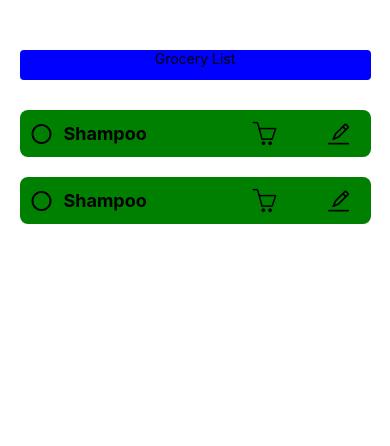
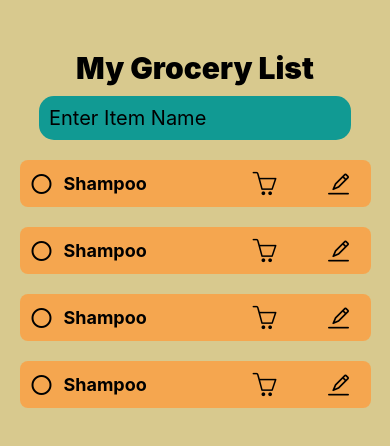
Before and after one commit to Xe12la/Add_Use_Firebase, a React Native app: screen / in a window 390 px wide. Shown: the top 446 px of the page. Built offline with nearby package versions, Linux system fonts and the light colour scheme.

Commit message:
With firebase package

```diff
--- a/App.js
+++ b/App.js
@@ -2,20 +2,45 @@ import { StatusBar } from 'expo-status-bar';
 import { StyleSheet, Text, View, SafeArray } from 'react-native';
 import Grocery from "./Screens/Grocery";
 import { ScrollView } from 'react-native';
+import { TextInput } from 'react-native';
 
 export default function App() {
   return (
-    <ScrollView style={styles.container}>
-      <Text style={{ textAlign: 'center', marginTop: 50, backgroundColor:'blue', marginBottom: 10, borderRadius: 4, width:'90%', alignSelf:'center', height:30 }}>Grocery List</Text>
+
+    <View style={styles.container}>
+
+      <Text style={styles.header}>My Grocery List</Text>
+      <TextInput  placeholder='Enter Item Name' style={styles.input}/>
+      <ScrollView>
       <Grocery/>
       <Grocery/>
-    </ScrollView>
+      <Grocery/>
+      <Grocery/>
+      </ScrollView>
+
+    </View>
   );
 }
 
 const styles = StyleSheet.create({
   container: {
     flex: 1,
-    backgroundColor: '#fff',
+    backgroundColor: '#d8c98e',
+  },
+  header:{
+    textAlign: 'center',
+    marginTop: 50,
+    marginBottom: 10,
+    alignSelf:'center',
+    fontWeight:'900',
+    fontSize:30,
+  },
+  input:{
+    backgroundColor:'#119a93',
+    padding: 10,
+    fontSize:20,
+    width:'80%',
+    alignSelf:'center',
+    borderRadius: 15,
   },
 });
--- a/Screens/Grocery.js
+++ b/Screens/Grocery.js
@@ -30,7 +30,7 @@ export default Grocery;
 const styles = StyleSheet.create({
   container: {
     flexDirection: "row",
-    backgroundColor:"green",
+    backgroundColor:"#f5a64f",
     justifyContent:'space-between',
     padding:10,
     alignItems:'center',
--- a/package.json
+++ b/package.json
@@ -11,6 +11,7 @@
   "dependencies": {
     "expo": "~48.0.11",
     "expo-status-bar": "~1.4.4",
+    "firebase": "^9.20.0",
     "react": "18.2.0",
     "react-native": "0.71.6"
   },
```
Also changed, not shown: firebase/index.js (added, +17 -0 lines), 1 other file (tests, documents, lock files or other folders).
